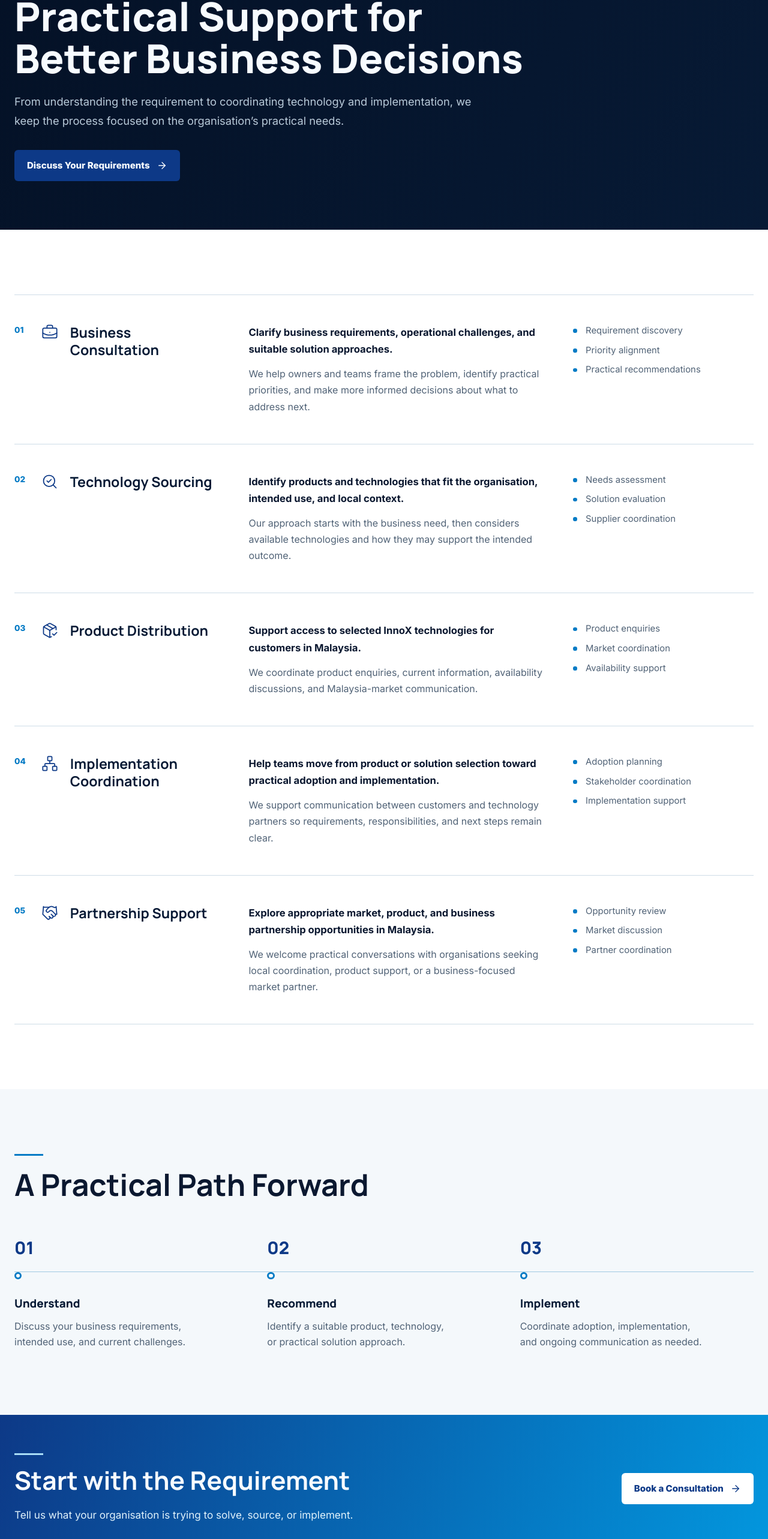
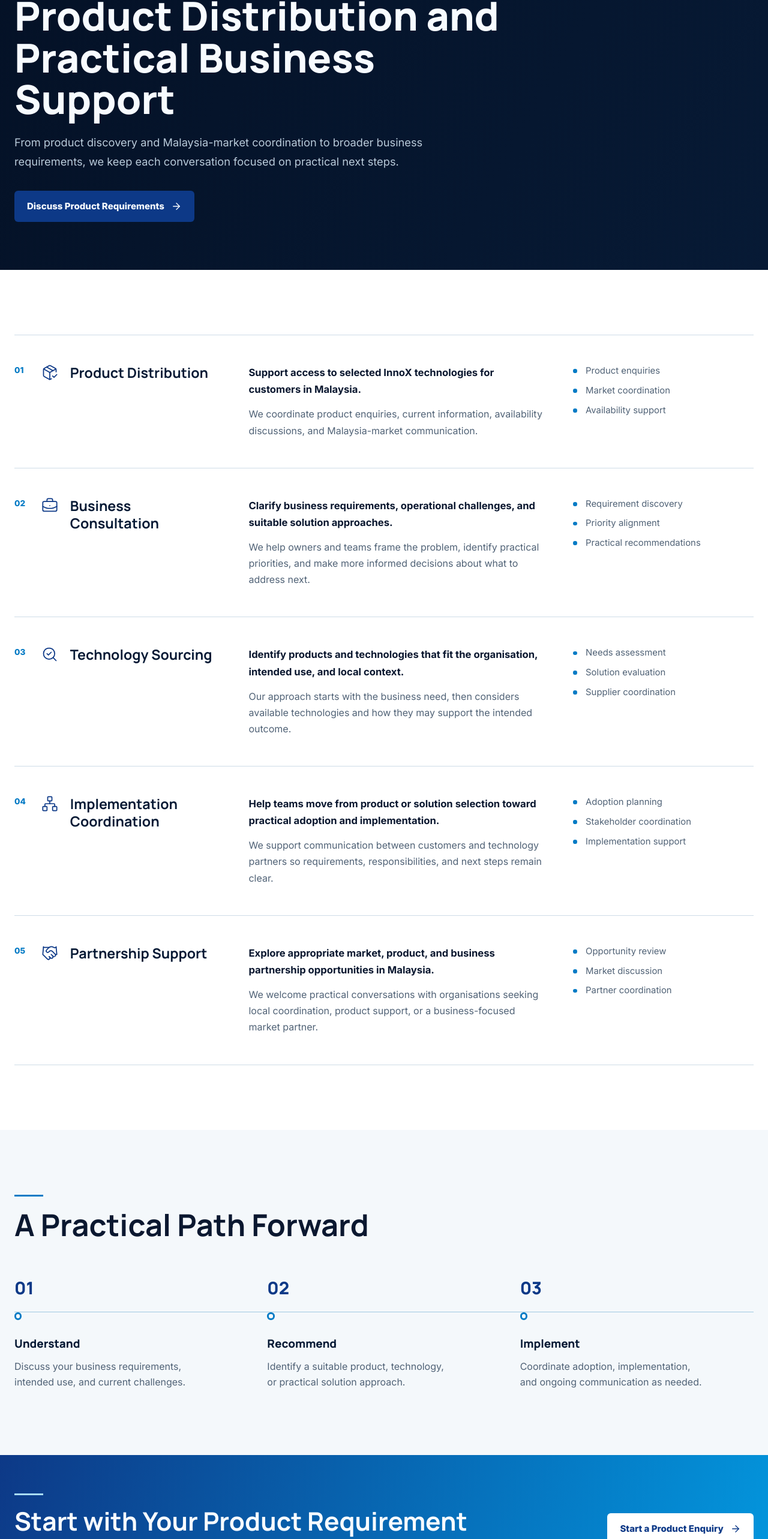
Before and after one commit to CreatifMind/Syno-Solutions, a React (Vite) app: page /solutions in a window 1280 px wide. Shown: the part 190-2756 px from the top of the page at 60% size. Built offline with nearby package versions, Linux system fonts and the light colour scheme.

Commit message:
Prioritize product distribution across site

```diff
--- a/index.html
+++ b/index.html
@@ -7,32 +7,32 @@
     <meta name="theme-color" content="#ffffff" />
     <meta
       name="description"
-      content="SYNO SOLUTIONS provides business consultation and distributes selected InnoX technologies across Malaysia."
+      content="SYNO SOLUTIONS distributes selected InnoX technologies and provides practical business support across Malaysia."
     />
     <meta name="robots" content="index, follow" />
     <link rel="canonical" href="https://syno-solutions.vercel.app/" />
     <meta property="og:type" content="website" />
     <meta property="og:locale" content="en_MY" />
     <meta property="og:site_name" content="SYNO SOLUTIONS" />
-    <meta property="og:title" content="SYNO SOLUTIONS | Business Consultation & Technology Distribution Malaysia" />
+    <meta property="og:title" content="SYNO SOLUTIONS | Product Distribution & Business Support Malaysia" />
     <meta
       property="og:description"
-      content="Business consultation and selected InnoX technology distribution across Malaysia."
+      content="Selected InnoX technology distribution and practical business support across Malaysia."
     />
     <meta property="og:url" content="https://syno-solutions.vercel.app/" />
     <meta
       property="og:image"
-      content="https://syno-solutions.vercel.app/assets/business-operations-hero.jpg"
+      content="https://syno-solutions.vercel.app/assets/kl-skyline-hero-hd.jpg"
     />
     <meta name="twitter:card" content="summary_large_image" />
-    <meta name="twitter:title" content="SYNO SOLUTIONS | Business Consultation & Technology Distribution Malaysia" />
+    <meta name="twitter:title" content="SYNO SOLUTIONS | Product Distribution & Business Support Malaysia" />
     <meta
       name="twitter:description"
-      content="Business consultation and selected InnoX technology distribution across Malaysia."
+      content="Selected InnoX technology distribution and practical business support across Malaysia."
     />
     <meta
       name="twitter:image"
-      content="https://syno-solutions.vercel.app/assets/business-operations-hero.jpg"
+      content="https://syno-solutions.vercel.app/assets/kl-skyline-hero-hd.jpg"
     />
     <script type="application/ld+json">
       {
@@ -50,7 +50,7 @@
         }
       }
     </script>
-    <title>SYNO SOLUTIONS | Business Consultation & Technology Distribution Malaysia</title>
+    <title>SYNO SOLUTIONS | Product Distribution & Business Support Malaysia</title>
   </head>
   <body>
     <div id="root"></div>
--- a/src/components/ContactForm.tsx
+++ b/src/components/ContactForm.tsx
@@ -4,8 +4,8 @@ import { Link } from 'react-router-dom'
 import { company } from '../data/site'
 
 const enquiryTypes = [
+  'Product Enquiry',
   'Business Consultation',
-  'Product Enquiry',
   'Partnership Opportunity',
   'General Enquiry',
 ] as const
--- a/src/data/site.ts
+++ b/src/data/site.ts
@@ -10,8 +10,18 @@ export const company = {
 
 export const solutions = [
   {
+    id: 'product-distribution',
+    number: '01',
+    title: 'Product Distribution',
+    summary:
+      'Support access to selected InnoX technologies for customers in Malaysia.',
+    detail:
+      'We coordinate product enquiries, current information, availability discussions, and Malaysia-market communication.',
+    outcomes: ['Product enquiries', 'Market coordination', 'Availability support'],
+  },
+  {
     id: 'business-consultation',
-    number: '01',
+    number: '02',
     title: 'Business Consultation',
     summary:
       'Clarify business requirements, operational challenges, and suitable solution approaches.',
@@ -21,23 +31,13 @@ export const solutions = [
   },
   {
     id: 'technology-sourcing',
-    number: '02',
+    number: '03',
     title: 'Technology Sourcing',
     summary:
       'Identify products and technologies that fit the organisation, intended use, and local context.',
     detail:
       'Our approach starts with the business need, then considers available technologies and how they may support the intended outcome.',
     outcomes: ['Needs assessment', 'Solution evaluation', 'Supplier coordination'],
-  },
-  {
-    id: 'product-distribution',
-    number: '03',
-    title: 'Product Distribution',
-    summary:
-      'Support access to selected InnoX technologies for customers in Malaysia.',
-    detail:
-      'We coordinate product enquiries, current information, availability discussions, and Malaysia-market communication.',
-    outcomes: ['Product enquiries', 'Market coordination', 'Availability support'],
   },
   {
     id: 'implementation-coordination',
--- a/src/pages/AboutPage.tsx
+++ b/src/pages/AboutPage.tsx
@@ -8,7 +8,7 @@ export default function AboutPage() {
   usePageMeta({
     title: 'About SYNO SOLUTIONS',
     description:
-      'Learn about SYNO SOLUTIONS, a Malaysia-based company focused on business consultation, technology distribution, and practical implementation support.',
+      'Learn about SYNO SOLUTIONS, a Malaysia-based company focused on technology distribution, business consultation, and practical implementation support.',
     path: '/about',
   })
 
@@ -52,6 +52,17 @@ export default function AboutPage() {
         <div className="site-container about-pathways-grid">
           <article>
             <span>01</span>
+            <h2>Product Distribution</h2>
+            <p>
+              Product discovery, enquiry support, and Malaysia-market coordination for selected
+              InnoX technologies, including Kotti and Visel.
+            </p>
+            <ActionLink to="/products" variant="outline-dark">
+              Explore Products
+            </ActionLink>
+          </article>
+          <article>
+            <span>02</span>
             <h2>Business Solutions</h2>
             <p>
               Requirement discovery, business consultation, technology sourcing, and implementation
@@ -59,17 +70,6 @@ export default function AboutPage() {
             </p>
             <ActionLink to="/solutions" variant="outline-dark">
               Explore Solutions
-            </ActionLink>
-          </article>
-          <article>
-            <span>02</span>
-            <h2>Product Distribution</h2>
-            <p>
-              Product discovery, enquiry support, and Malaysia-market coordination for selected
-              InnoX technologies, including Kotti and Visel.
-            </p>
-            <ActionLink to="/products" variant="outline-dark">
-              Explore Products
             </ActionLink>
           </article>
         </div>
--- a/src/pages/HomePage.tsx
+++ b/src/pages/HomePage.tsx
@@ -17,16 +17,16 @@ import { company, productList } from '../data/site'
 
 const coreSolutions = [
   {
+    title: 'Product Distribution',
+    description: 'Access selected InnoX technologies within Malaysia.',
+    icon: PackageSearch,
+    to: '/solutions#product-distribution',
+  },
+  {
     title: 'Business Consultation',
     description: 'Identify challenges, opportunities, and practical solution approaches.',
     icon: MessagesSquare,
     to: '/solutions#business-consultation',
-  },
-  {
-    title: 'Technology Distribution',
-    description: 'Access selected InnoX technologies within Malaysia.',
-    icon: PackageSearch,
-    to: '/solutions#product-distribution',
   },
   {
     title: 'Implementation Support',
@@ -45,9 +45,9 @@ const trustPoints = [
 
 export default function HomePage() {
   usePageMeta({
-    title: 'SYNO SOLUTIONS | Business Consultation & Technology Distribution Malaysia',
+    title: 'SYNO SOLUTIONS | Product Distribution & Business Support Malaysia',
     description:
-      'SYNO SOLUTIONS provides business consultation and distributes selected InnoX technologies across Malaysia.',
+      'SYNO SOLUTIONS distributes selected InnoX technologies and provides practical business support across Malaysia.',
   })
 
   return (
@@ -57,8 +57,8 @@ export default function HomePage() {
           <div className="home-hero-copy">
             <h1>Smarter Solutions for Modern Businesses</h1>
             <p>
-              SYNO SOLUTIONS provides practical business consultation and distributes innovative
-              InnoX technologies across Malaysia.
+              SYNO SOLUTIONS distributes innovative InnoX technologies and provides practical
+              business support across Malaysia.
             </p>
             <div className="hero-actions">
               <ActionLink to="/solutions">Explore Our Solutions</ActionLink>
--- a/src/pages/SolutionsPage.tsx
+++ b/src/pages/SolutionsPage.tsx
@@ -12,23 +12,23 @@ import { ProcessTimeline } from '../components/ProcessTimeline'
 import { usePageMeta } from '../components/Seo'
 import { solutions } from '../data/site'
 
-const solutionIcons = [BriefcaseBusiness, SearchCheck, PackageCheck, Network, Handshake]
+const solutionIcons = [PackageCheck, BriefcaseBusiness, SearchCheck, Network, Handshake]
 
 export default function SolutionsPage() {
   usePageMeta({
-    title: 'Business Solutions & Technology Support',
+    title: 'Product Distribution & Business Support',
     description:
-      'Explore SYNO SOLUTIONS support for business consultation, technology sourcing, product distribution, implementation coordination, and partnerships in Malaysia.',
+      'Explore SYNO SOLUTIONS support for product distribution, business consultation, technology sourcing, implementation coordination, and partnerships in Malaysia.',
     path: '/solutions',
   })
 
   return (
     <>
       <PageHero
-        title="Practical Support for Better Business Decisions"
-        description="From understanding the requirement to coordinating technology and implementation, we keep the process focused on the organisation’s practical needs."
+        title="Product Distribution and Practical Business Support"
+        description="From product discovery and Malaysia-market coordination to broader business requirements, we keep each conversation focused on practical next steps."
       >
-        <ActionLink to="/contact?topic=Business%20Consultation">Discuss Your Requirements</ActionLink>
+        <ActionLink to="/contact?topic=Product%20Enquiry">Discuss Product Requirements</ActionLink>
       </PageHero>
 
       <section className="section section-white solutions-detail-section">
@@ -61,10 +61,10 @@ export default function SolutionsPage() {
       <ProcessTimeline compact />
 
       <CtaBand
-        title="Start with the Requirement"
-        description="Tell us what your organisation is trying to solve, source, or implement."
-        label="Book a Consultation"
-        to="/contact?topic=Business%20Consultation"
+        title="Start with Your Product Requirement"
+        description="Tell us what product you are evaluating or how your organisation needs support."
+        label="Start a Product Enquiry"
+        to="/contact?topic=Product%20Enquiry"
       />
     </>
   )
```
